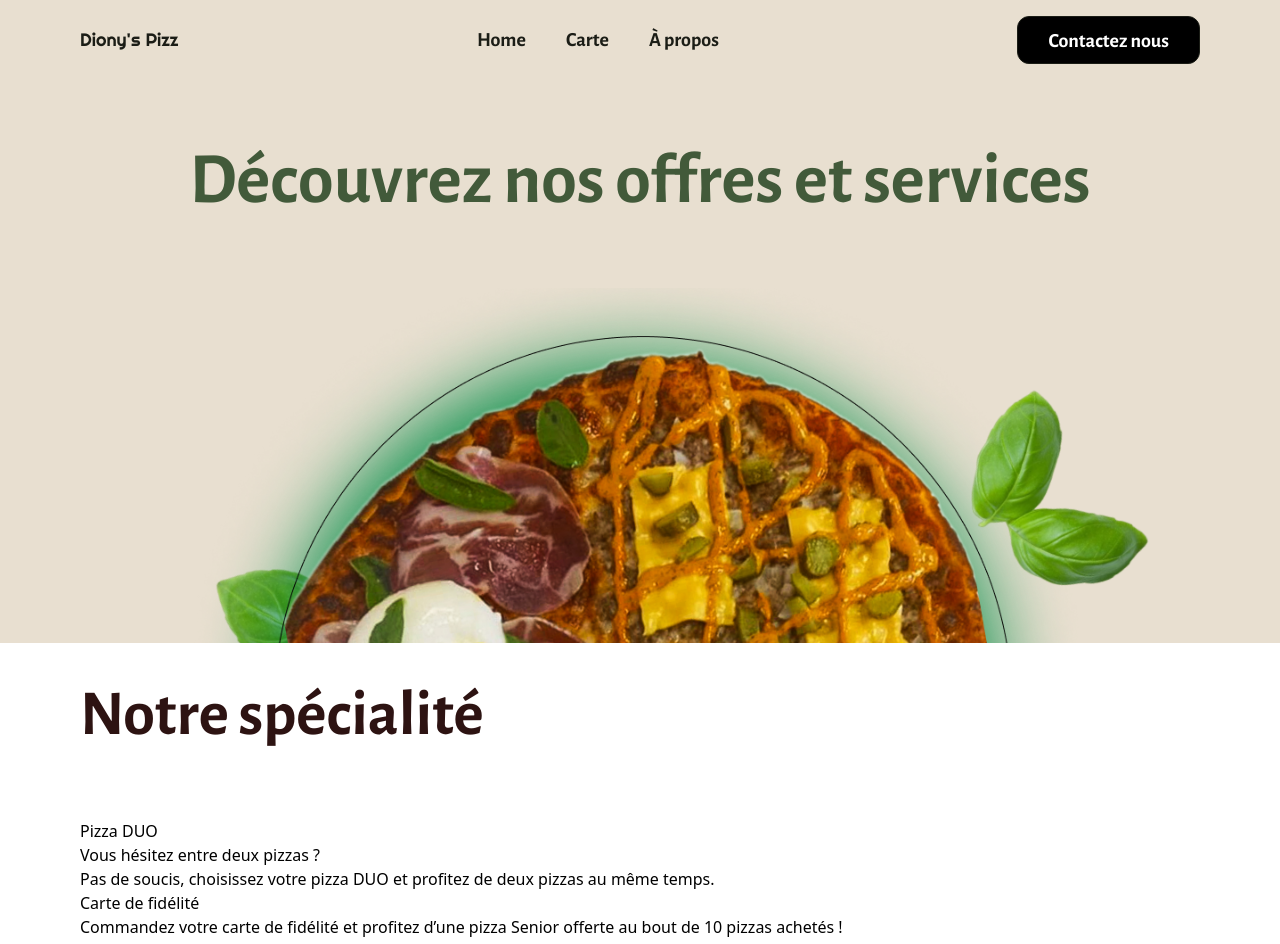
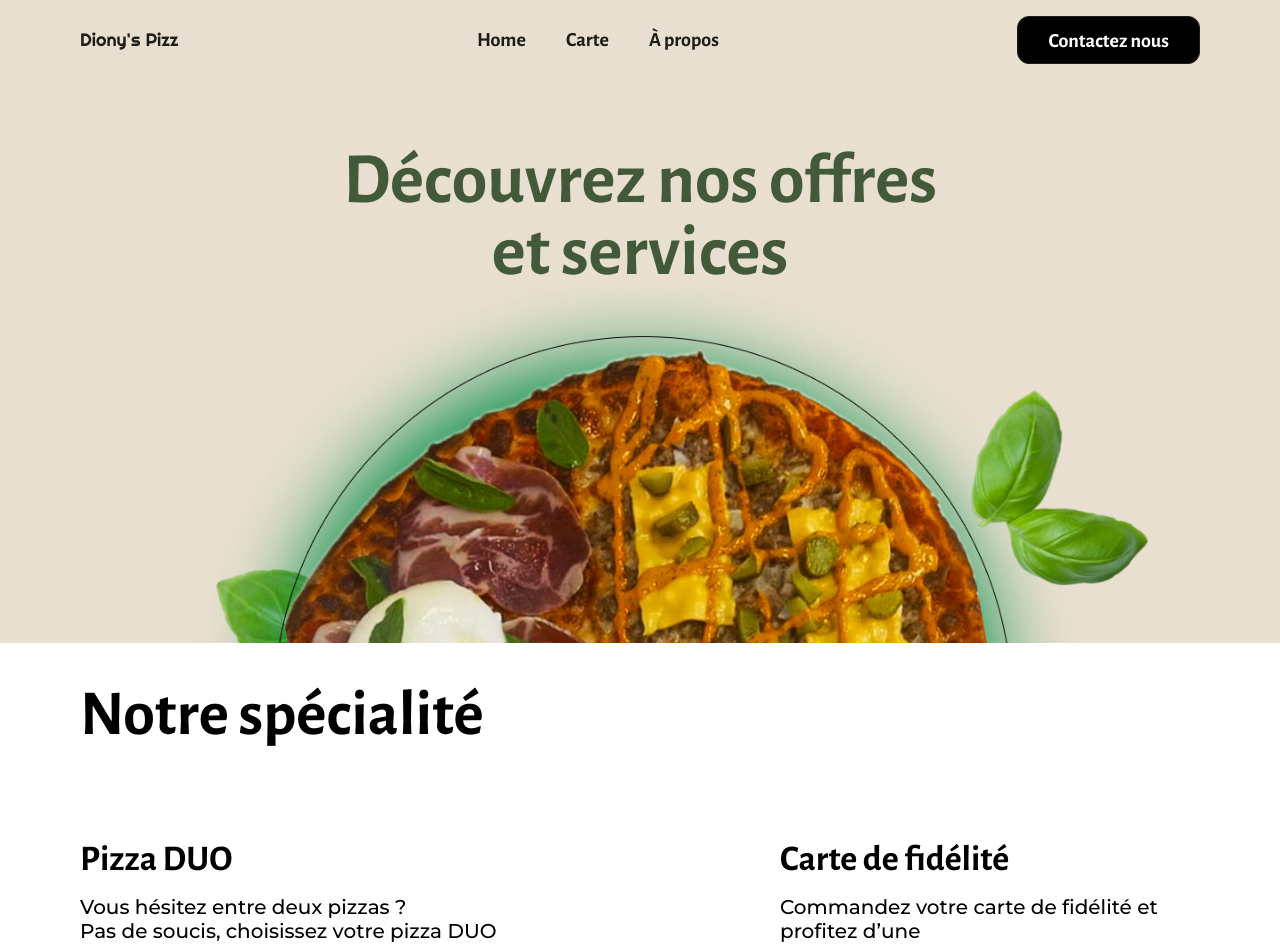
Before and after one commit to gregorischultz/dyonis-pizza, a React (Vite) app: page /Apropos in a window 1280 px wide. Shown: the top 944 px of the page. Built offline with nearby package versions, Linux system fonts and the light colour scheme.

Commit message:
second part of the Apropos page made

```diff
--- a/src/index.css
+++ b/src/index.css
@@ -68,3 +68,16 @@
         @apply text-black text-2xl font-alegreyaSans font-bold leading-[30px] break-words
     }
 }
+
+/*css da segunda parte da pagina a propos*/
+@layer components {
+    .h2Aprops {
+        @apply self-stretch text-black text-4xl font-alegreyaSans font-bold leading-[48px] break-words
+    }
+}
+
+@layer components {
+    .pApropos {
+        @apply self-stretch text-black text-xl font-montserrat font-medium leading-6 break-words
+    }
+}
--- a/src/pages/Apropos.jsx
+++ b/src/pages/Apropos.jsx
@@ -7,22 +7,22 @@ const Apropos = () => {
     <div className='w-full h-full flex flex-col justify-start items-start'>
       <div className="w-full h-full relative bg-creme flex justify-center items-center">
         <div className="text-center flex flex-col items-center mt-16">
-          <h1 className="absolute text-center text-footer-color text-7xl font-alegreyaSans font-bold">Découvrez nos offres et services</h1>
+          <h1 className="absolute text-center text-footer-color text-7xl font-alegreyaSans font-bold">Découvrez nos offres<br /> et services</h1>
           <div className="relative">
             <img src={imgPizza} alt="Pizza" className="w-full h-auto mt-36" />
           </div>
         </div>
       </div>
       <div className='w-full h-full pt-10 pb-20 px-20 flex flex-col justify-start items-start gap-[72px]'>
-        <h1 className='text-[#2D1312] text-[64px] font-alegreyaSans font-bold leading-[64px] break-words'>Notre spécialité</h1>
-        <div>
-          <div>
-            <h2>Pizza DUO</h2>
-            <p>Vous hésitez entre deux pizzas ? <br />Pas de soucis, choisissez votre pizza DUO et profitez de deux pizzas au même temps.</p>
+        <h1 className='text-black text-[64px] font-alegreyaSans font-bold leading-[64px] break-words'>Notre spécialité</h1>
+        <div className='self-stretch py-4 flex justify-start items-start gap-[120px]'>
+          <div className='flex-grow flex-shrink basis-0 flex flex-col justify-start items-start gap-3'>
+            <h2 className='h2Aprops'>Pizza DUO</h2>
+            <p className='pApropos'>Vous hésitez entre deux pizzas ? <br />Pas de soucis, choisissez votre pizza DUO et profitez de<br /> deux pizzas au même temps.</p>
           </div>
-          <div>
-            <h2>Carte de fidélité</h2>
-            <p>Commandez votre carte de fidélité et profitez d’une pizza Senior offerte au bout de 10 pizzas achetés !</p>
+          <div className='flex-grow flex-shrink basis-0 self-stretch flex flex-col justify-start items-start gap-3 ml-40'>
+            <h2 className='h2Aprops'>Carte de fidélité</h2>
+            <p className='pApropos'>Commandez votre carte de fidélité et profitez d’une<br /> pizza Senior offerte au bout de 10 pizzas achetés !</p>
           </div>
         </div>
       </div>
```
